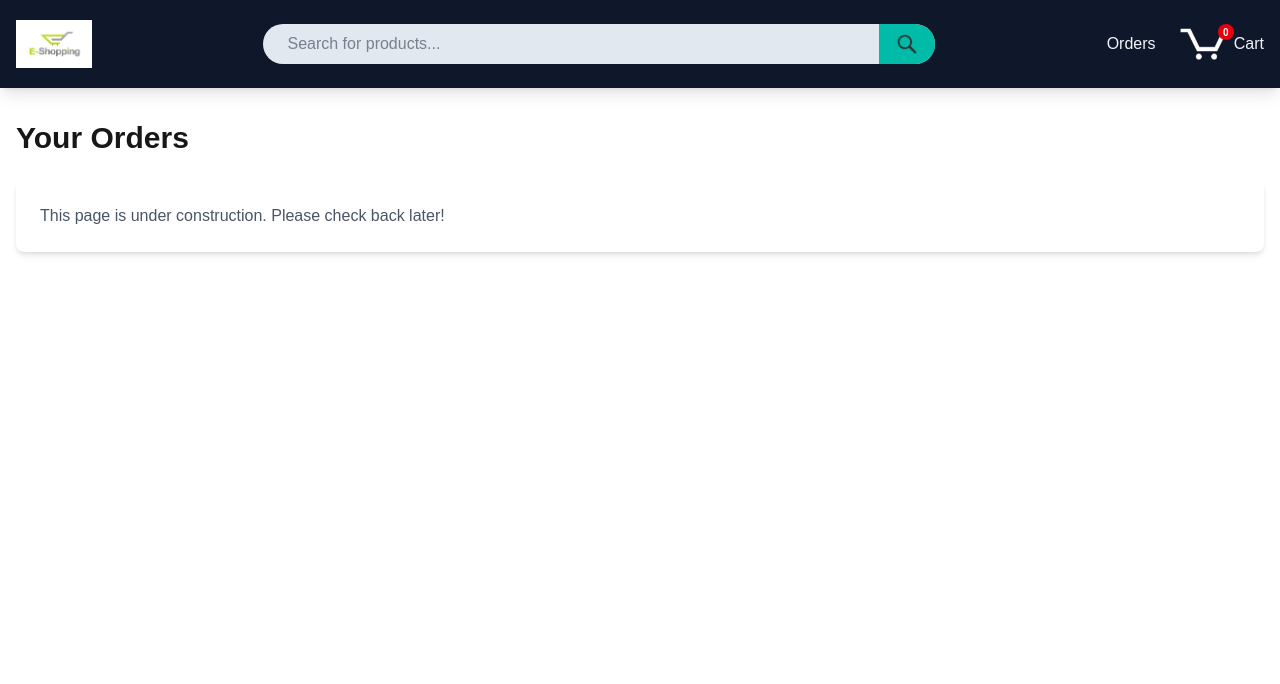
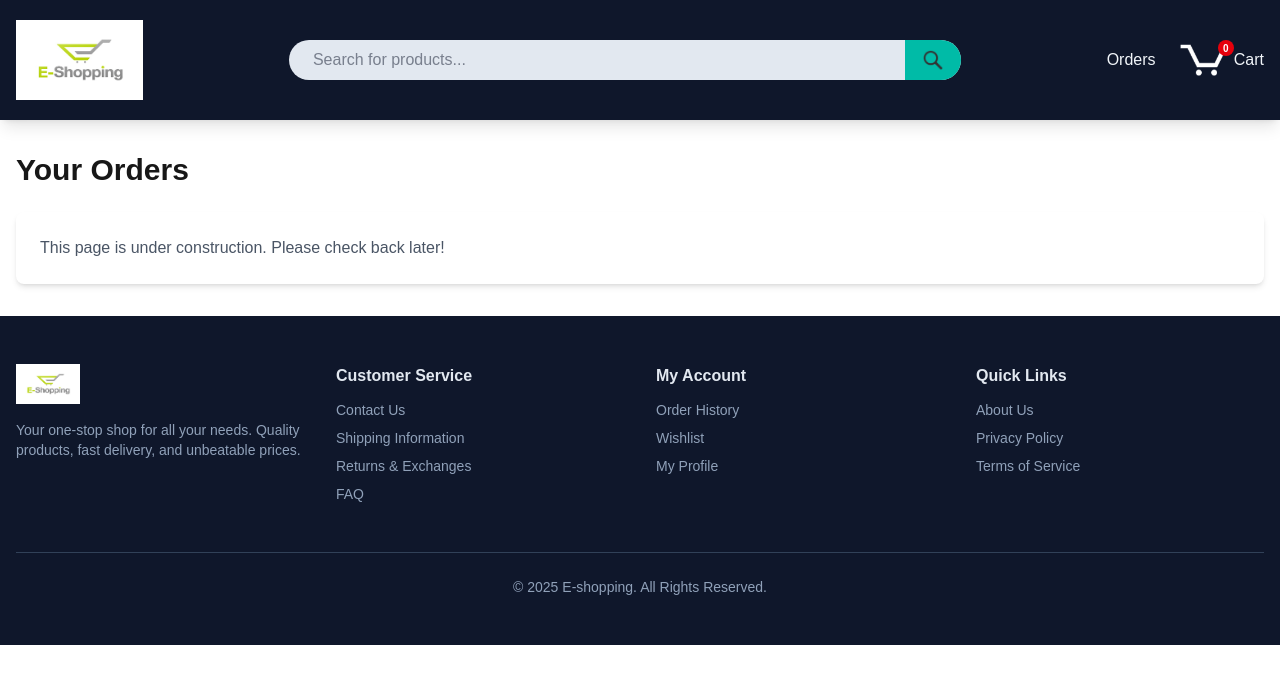
Before and after one commit to KoketsoPhiri/alx-project-nexus, a Next.js app in the folder front-end/: page /orders in a window 1280 px wide. Shown: the top 684 px of the page. Built offline with nearby package versions, Linux system fonts and the light colour scheme.

Commit message:
added footer, updated header,payment summary, product card and _app

```diff
--- /dev/null
+++ b/front-end/components/Footer.tsx
@@ -0,0 +1,57 @@
+// components/Footer.tsx
+
+import Link from 'next/link';
+
+export default function Footer() {
+  return (
+    <footer className="bg-slate-900 text-slate-400 py-12">
+      <div className="container mx-auto px-4">
+        <div className="grid grid-cols-1 md:grid-cols-4 gap-8">
+          {/* Company Info */}
+          <div className="col-span-1">
+            <Link href="/">
+              <img className="h-10 mb-4" src="/images/E-shopping.png" alt="E-shopping Logo" />
+            </Link>
+            <p className="text-sm">Your one-stop shop for all your needs. Quality products, fast delivery, and unbeatable prices.</p>
+          </div>
+
+          {/* Customer Service Links */}
+          <div>
+            <h3 className="font-semibold text-slate-200 mb-3">Customer Service</h3>
+            <ul className="space-y-2 text-sm">
+              <li><Link href="#" className="hover:text-teal-400">Contact Us</Link></li>
+              <li><Link href="#" className="hover:text-teal-400">Shipping Information</Link></li>
+              <li><Link href="#" className="hover:text-teal-400">Returns & Exchanges</Link></li>
+              <li><Link href="#" className="hover:text-teal-400">FAQ</Link></li>
+            </ul>
+          </div>
+
+          {/* My Account Links */}
+          <div>
+            <h3 className="font-semibold text-slate-200 mb-3">My Account</h3>
+            <ul className="space-y-2 text-sm">
+              <li><Link href="/orders" className="hover:text-teal-400">Order History</Link></li>
+              <li><Link href="#" className="hover:text-teal-400">Wishlist</Link></li>
+              <li><Link href="#" className="hover:text-teal-400">My Profile</Link></li>
+            </ul>
+          </div>
+
+          {/* Quick Links */}
+          <div>
+            <h3 className="font-semibold text-slate-200 mb-3">Quick Links</h3>
+            <ul className="space-y-2 text-sm">
+              <li><Link href="#" className="hover:text-teal-400">About Us</Link></li>
+              <li><Link href="#" className="hover:text-teal-400">Privacy Policy</Link></li>
+              <li><Link href="#" className="hover:text-teal-400">Terms of Service</Link></li>
+            </ul>
+          </div>
+        </div>
+
+        {/* Copyright Notice */}
+        <div className="mt-12 pt-6 border-t border-slate-700 text-center text-sm">
+          <p>&copy; {new Date().getFullYear()} E-shopping. All Rights Reserved.</p>
+        </div>
+      </div>
+    </footer>
+  );
+}
--- a/front-end/components/Header.tsx
+++ b/front-end/components/Header.tsx
@@ -11,7 +11,7 @@ export default function Header() {
     <header className="bg-slate-900 text-slate-100 py-5 shadow-lg sticky top-0 z-50">
       <div className="container mx-auto px-4 flex items-center justify-between">
         <Link href="/">
-          <img className="h-10 md:h-12" src="/images/E-shopping.png" alt="E-shopping Logo" />
+          <img className="h-18 md:h-20" src="/images/E-shopping.png" alt="E-shopping Logo" />
         </Link>
         <div className="flex-1 max-w-2xl mx-6 relative">
           <input className="w-full rounded-full py-2 px-6 text-slate-900 bg-slate-200 focus:outline-none focus:ring-2 focus:ring-teal-400" type="text" placeholder="Search for products..." />
--- a/front-end/components/PaymentSummary.tsx
+++ b/front-end/components/PaymentSummary.tsx
@@ -56,7 +56,7 @@ export default function PaymentSummary() {
         </div>
       </div>
       <Link href="/orders">
-        <button className="mt-6 w-full py-3 bg-yellow-400 text-black font-bold rounded-md hover:bg-yellow-500 transition-colors">
+        <button className="mt-6 w-full py-3 bg-blue-400 text-black font-bold rounded-md hover:bg-yellow-500 transition-colors">
           Place your order
         </button>
       </Link>
--- a/front-end/components/ProductCard.tsx
+++ b/front-end/components/ProductCard.tsx
@@ -48,7 +48,7 @@ export default function ProductCard({ product, onAddToCart }: ProductCardProps)
         <FaCheckCircle className="mr-1" />
         Added
       </div>
-      <button onClick={handleAddClick} className="w-full bg-yellow-400 text-black py-2 rounded-md font-semibold hover:bg-yellow-500 transition-colors">
+      <button onClick={handleAddClick} className="w-full bg-blue-400 text-black py-2 rounded-md font-semibold hover:bg-yellow-500 transition-colors">
         Add to Cart
       </button>
     </div>
--- /dev/null
+++ b/front-end/pages/404.tsx
@@ -0,0 +1,22 @@
+// pages/404.tsx
+
+import Header from '../components/Header';
+import Footer from '../components/Footer';
+import Link from 'next/link';
+
+export default function Custom404() {
+  return (
+    <>
+      <div className="bg-slate-800 text-slate-100 min-h-screen flex flex-col justify-center items-center text-center px-4">
+        <h1 className="text-9xl font-extrabold text-teal-400">404</h1>
+        <h2 className="text-4xl font-bold mt-4 mb-2">Page Not Found</h2>
+        <p className="text-lg text-slate-300 max-w-lg mb-6">
+          Oops! The page you are looking for does not exist or has been moved. It might be time to head back home.
+        </p>
+        <Link href="/" className="px-6 py-3 bg-teal-500 text-white font-semibold rounded-md hover:bg-teal-600 transition-colors">
+          Go to Homepage
+        </Link>
+      </div>
+    </>
+  );
+}
--- a/front-end/pages/_app.tsx
+++ b/front-end/pages/_app.tsx
@@ -1,9 +1,12 @@
+// pages/_app.tsx
+
 import type { AppProps } from 'next/app';
 import { Provider } from 'react-redux';
 import { store } from '../store/store';
 import '../styles/globals.css';
 import { useEffect } from 'react';
 import { setCartItems } from '../store/slices/cartSlice';
+import Footer from '../components/Footer'; // Import the Footer component
 
 function MyApp({ Component, pageProps }: AppProps) {
   useEffect(() => {
@@ -16,7 +19,10 @@ function MyApp({ Component, pageProps }: AppProps) {
 
   return (
     <Provider store={store}>
-      <Component {...pageProps} />
+      <main>
+        <Component {...pageProps} />
+      </main>
+      <Footer />
     </Provider>
   );
 }
```
